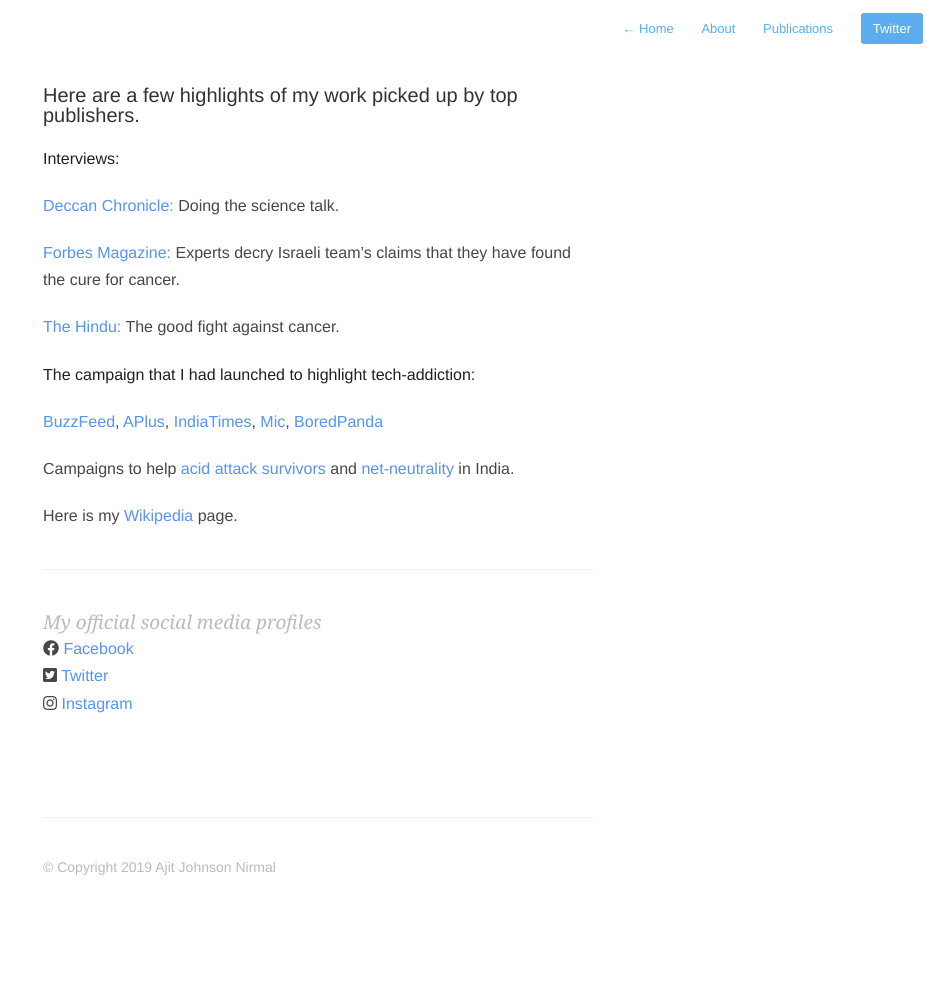
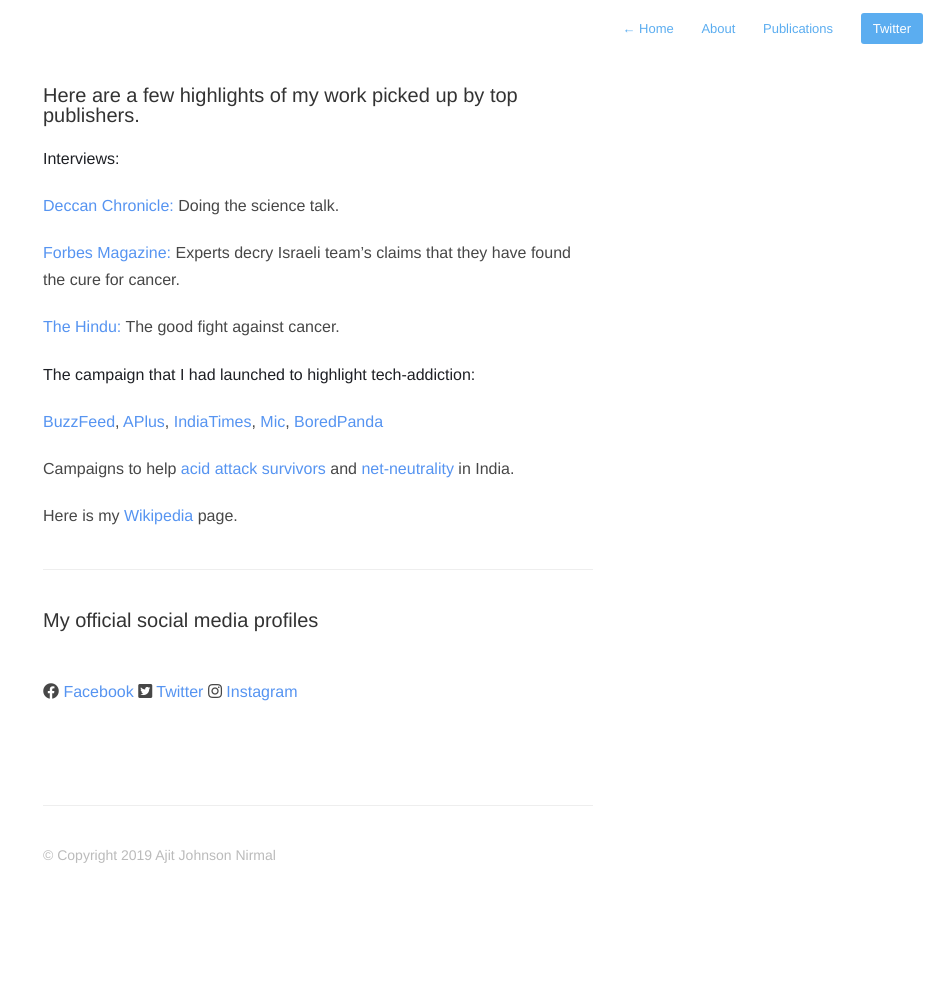
Before and after one commit to jjacklee116/ajitjohnson.github.io, a Jekyll site: the page built from media.md, in a window 1280 px wide. Shown: the whole page, without its empty margins (337-1280 px from the left). Built offline with Jekyll 4.4.1, drawn with Linux system fonts in a browser that asks for light colours; nearby versions of some CDN libraries.

Commit message:
media page

```diff
--- a/media.md
+++ b/media.md
@@ -23,9 +23,10 @@
 Here is my [Wikipedia ](https://en.wikipedia.org/wiki/Ajit_Johnson)page.
 
 ---
-## My official social media profiles
-<i class="fab fa-facebook"></i>[ Facebook](https://www.facebook.com/ajitjohnsonnirmal)<br>
-<i class="fab fa-twitter-square"></i>[ Twitter](https://twitter.com/ajitjohnson_n)<br>
+### My official social media profiles
+<br>
+<i class="fab fa-facebook"></i>[ Facebook](https://www.facebook.com/ajitjohnsonnirmal)
+<i class="fab fa-twitter-square"></i>[ Twitter](https://twitter.com/ajitjohnson_n)
 <i class="fab fa-instagram"></i>[ Instagram](https://www.instagram.com/ajitjohnson_n/)
 
 {% include footer.html %}
```
